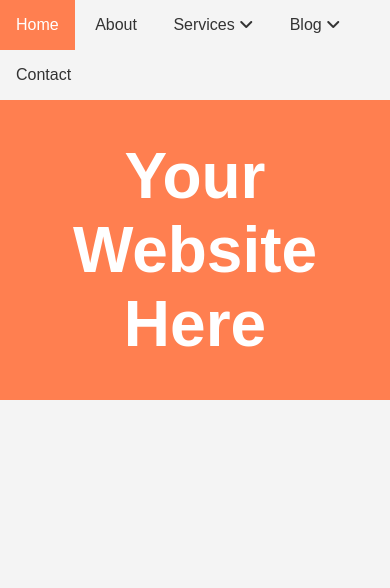
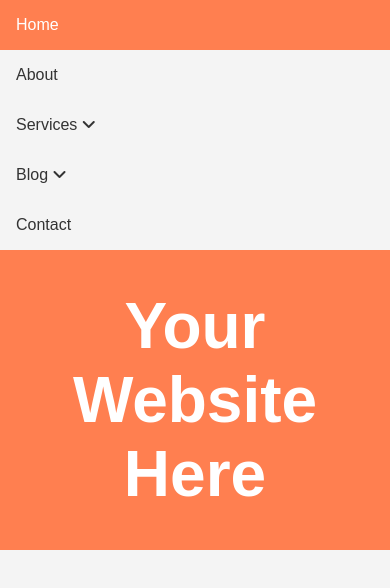
Before and after one commit to SolomanGarcia/dropdown-menu, a plain HTML site: page index.html in a window 390 px wide. Drawn offline with Linux system fonts and the light colour scheme.

Commit message:
add media query

```diff
--- a/style.css
+++ b/style.css
@@ -98,3 +98,14 @@ body {
   color: #fff;
   font-size: 4rem;
 }
+
+@media(max-width: 600px) {
+  #navbar ul li {
+    display: block;
+  }
+
+  #navbar ul li:hover {
+    width: 100%;
+    position: relative;
+  }
+}
```
